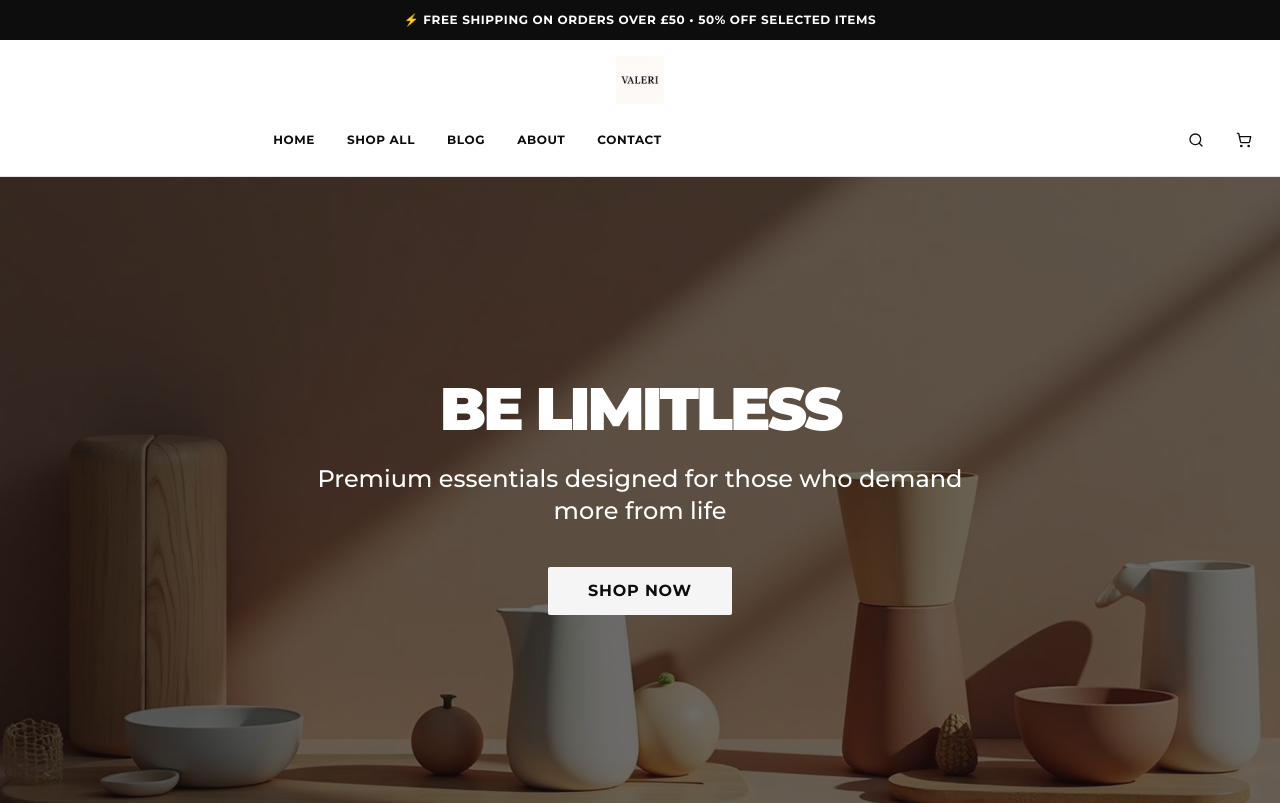
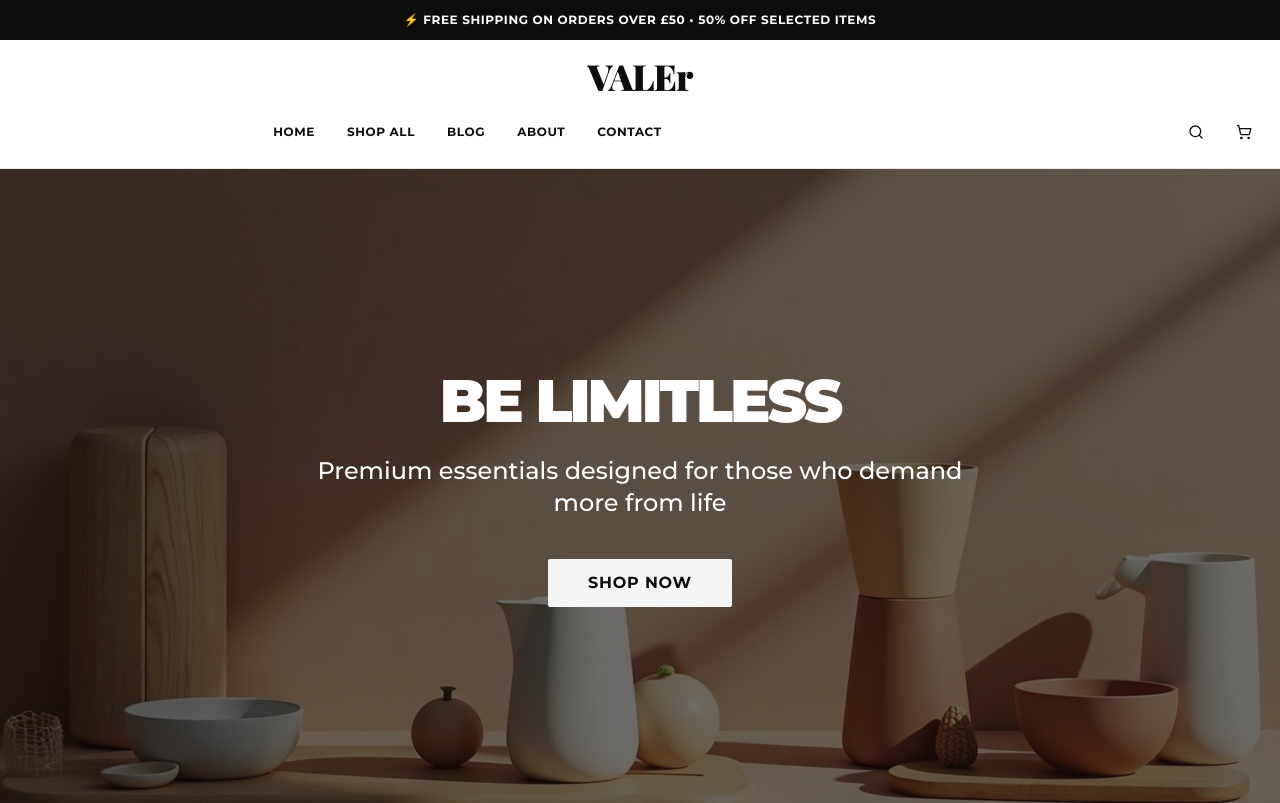
Before and after one commit to agohvams/valeri-growth-lab, a React (Vite) app: page / in a window 1280 px wide. Shown: the top 803 px of the page. Built offline with nearby package versions, Linux system fonts and the light colour scheme; the HTML template or start-up script is replaced by a standard one.

Commit message:
Refactor: Change logo text

```diff
--- a/src/components/Header.tsx
+++ b/src/components/Header.tsx
@@ -22,8 +22,8 @@ const Header = () => {
         <div className="container mx-auto px-4">
           <div className="flex flex-col items-center py-4">
             {/* Logo - Top Center */}
-            <Link to="/" className="mb-4">
-              <img src={valeriLogo} alt="VALERI" className="h-10 md:h-12" />
+            <Link to="/" className="mb-4 font-serif text-3xl md:text-4xl font-black tracking-tight">
+              VALEr
             </Link>
 
             <div className="flex items-center justify-between w-full">
```
